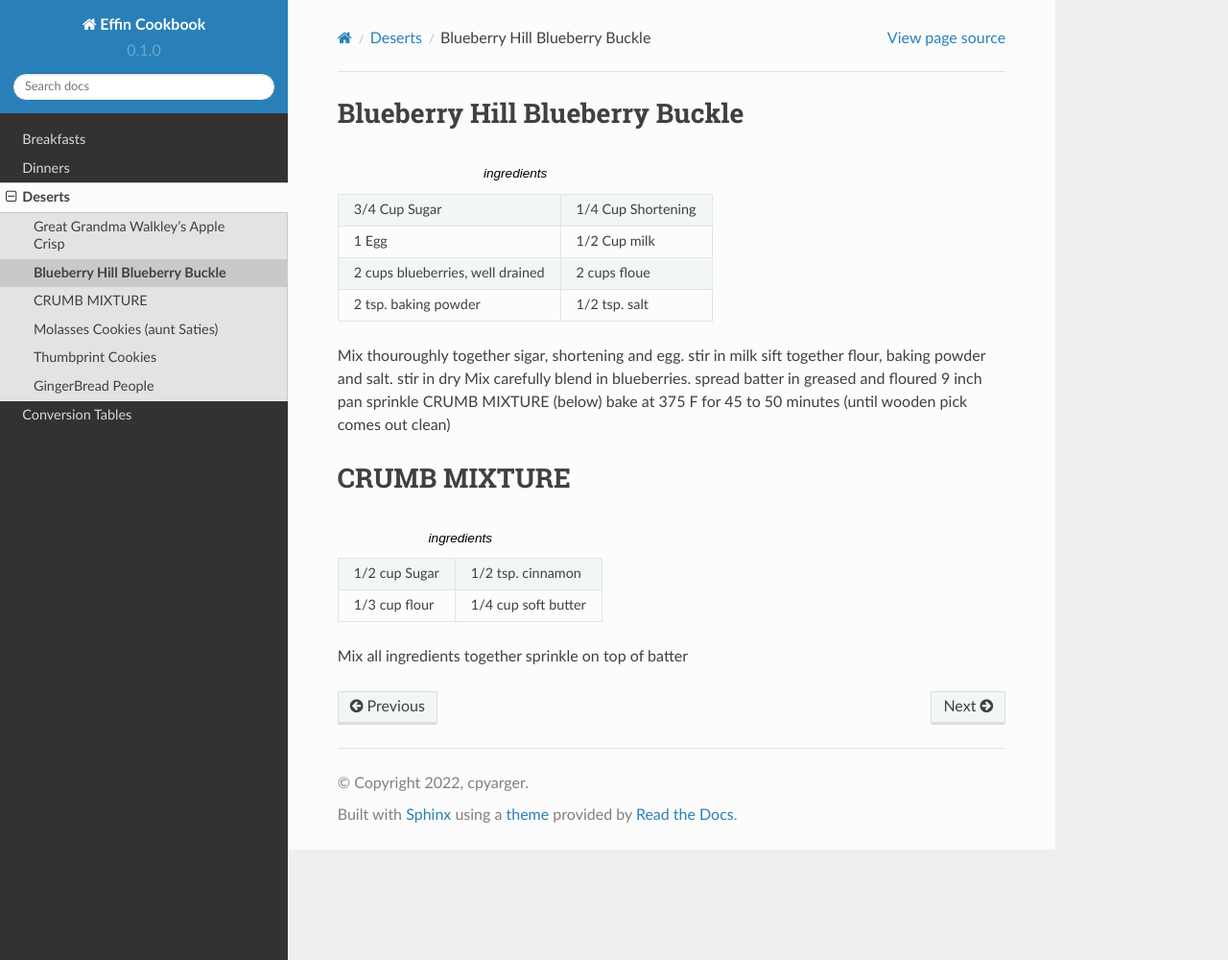
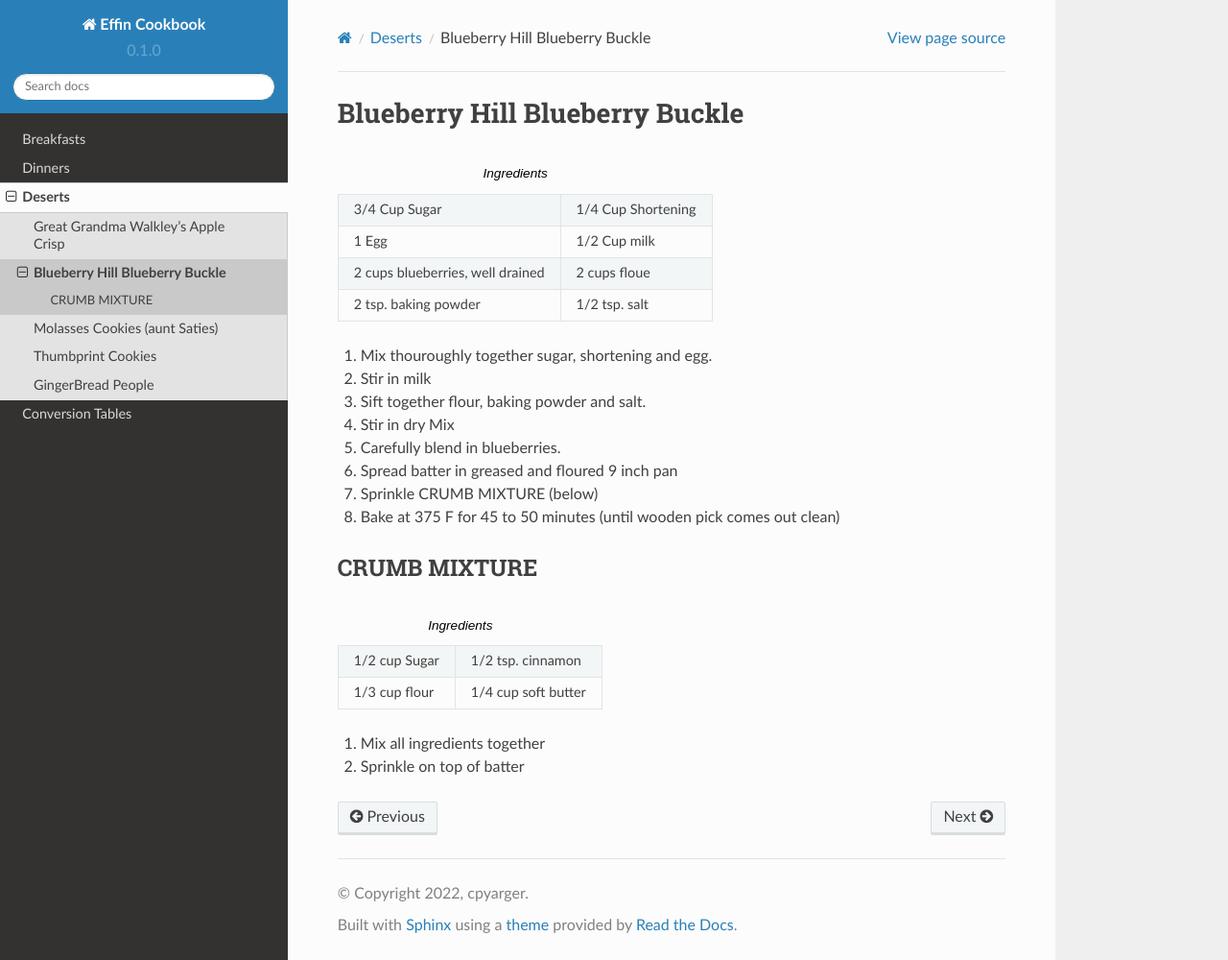
Before and after one commit to cpyarger/Effin-Cookbook, a Sphinx documentation site: the page built from docs/source/deserts/BHBB.rst, in a window 1280 px wide and 1000 px high. Shown: the whole window at 96% size. Built offline with Sphinx 7.4.7 and the Read the Docs theme 2.0.0, drawn with Linux system fonts in a browser that asks for light colours.

Commit message:
reformat bhbb

```diff
--- a/docs/source/deserts/BHBB.rst
+++ b/docs/source/deserts/BHBB.rst
@@ -2,7 +2,7 @@ Blueberry Hill Blueberry Buckle
 ===============================
 .. toctree::
 
-.. list-table:: ingredients
+.. list-table:: Ingredients
    :header-rows: 0
 
 
@@ -15,18 +15,18 @@ Blueberry Hill Blueberry Buckle
    * - 2 tsp. baking powder
      - 1/2 tsp. salt
 
-Mix thouroughly together sigar, shortening and egg.
-stir in milk
-sift together flour, baking powder and salt.
-stir in dry Mix
-carefully blend in blueberries.
-spread batter in greased and floured 9 inch pan
-sprinkle CRUMB MIXTURE (below)
-bake at 375 F for 45 to 50 minutes (until wooden pick comes out clean)
+1. Mix thouroughly together sugar, shortening and egg.
+2. Stir in milk
+3. Sift together flour, baking powder and salt.
+4. Stir in dry Mix
+5. Carefully blend in blueberries.
+6. Spread batter in greased and floured 9 inch pan
+7. Sprinkle CRUMB MIXTURE (below)
+8. Bake at 375 F for 45 to 50 minutes (until wooden pick comes out clean)
 
 CRUMB MIXTURE
-=============
-.. list-table:: ingredients
+-------------
+.. list-table:: Ingredients
    :header-rows: 0
 
 
```
Also changed, not shown: other parts of docs/source/deserts/BHBB.rst (+2 -2 lines).
